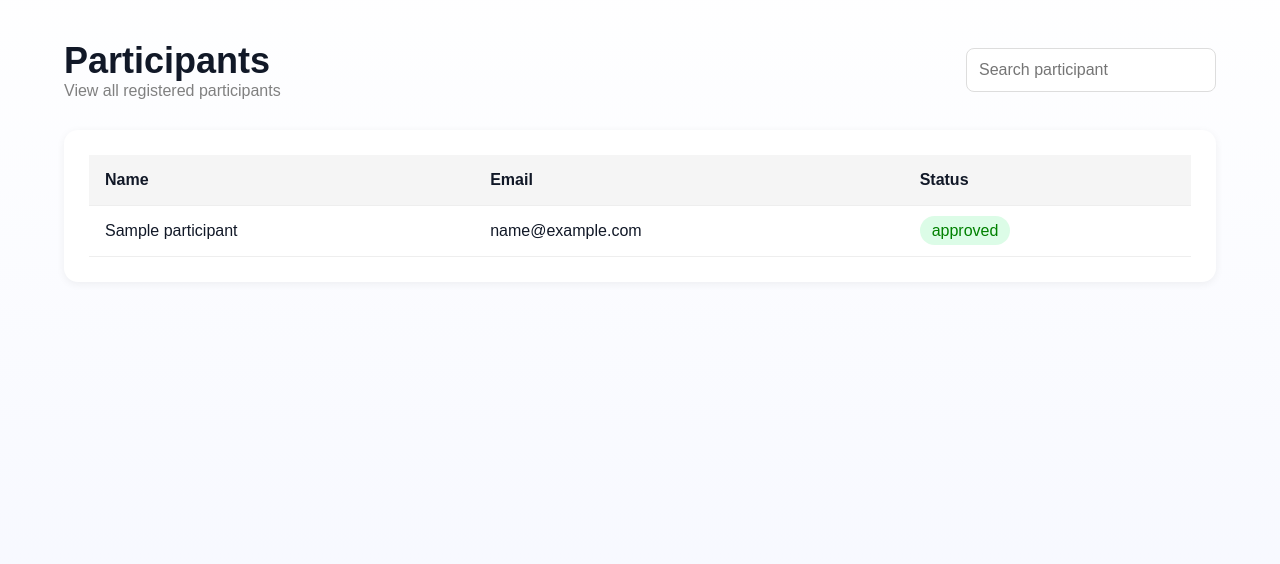
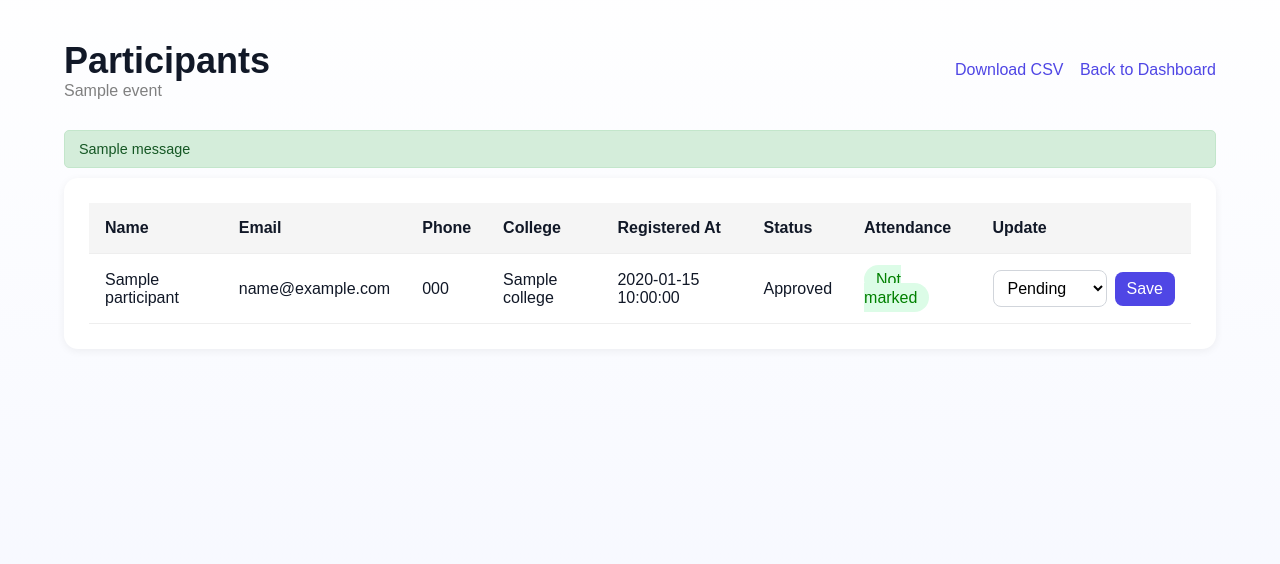
Before and after one commit to nishant-b-bit/AI39-C--Group-7-College_Event_Management_System, a Flask app: template app/Templates/participants.html in a window 1280 px wide. Shown: the part 71-635 px from the top of the page. Run offline with Flask 3, Linux system fonts and the light colour scheme; the template is opened without the code that fills it: most values are stand-ins (such as "Sample title", 1, 10 or a date in 2020); one stand-in notice (Sample message) is shown.

Commit message:
updated the code

```diff
--- a/app/Templates/participants.html
+++ b/app/Templates/participants.html
@@ -1,72 +1,76 @@
 {% extends "common/base.html" %}
-
-{% block title %}
-Participants
-{% endblock %}
+{% block title %}Participants - {{ event.title }}{% endblock %}
 
 {% block extra_css %}
-<link rel="stylesheet"
-href="{{ url_for('static',
-filename='css/participants.css') }}">
+<link rel="stylesheet" href="{{ url_for('static', filename='css/participants.css') }}">
 {% endblock %}
 
 {% block content %}
-
 <div class="participants-container">
-
     <div class="page-header">
-
         <div>
             <h1>Participants</h1>
-            <p>View all registered participants</p>
+            <p>{{ event.title }}</p>
         </div>
-
-        <input
-        type="text"
-        placeholder="Search participant">
-
+        <div>
+            <a href="{{ url_for('auth.download_participants_csv', event_id=event.id) }}">Download CSV</a>
+            <a href="{{ url_for('auth.organizer_dashboard') }}">Back to Dashboard</a>
+        </div>
     </div>
 
+    {% with messages = get_flashed_messages(with_categories=true) %}
+      {% for category, message in messages %}
+        <div class="alert alert-{{ category }}">{{ message }}</div>
+      {% endfor %}
+    {% endwith %}
+
     <div class="participants-card">
-
+        {% if participants %}
         <table>
-
             <thead>
-
                 <tr>
                     <th>Name</th>
                     <th>Email</th>
+                    <th>Phone</th>
+                    <th>College</th>
+                    <th>Registered At</th>
                     <th>Status</th>
+                    <th>Attendance</th>
+                    <th>Update</th>
                 </tr>
-
             </thead>
-
             <tbody>
-
-                {% for participant in participants %}
-
+                {% for p in participants %}
                 <tr>
-
-                    <td>{{ participant.name }}</td>
-
-                    <td>{{ participant.email }}</td>
-
+                    <td>{{ p.name }}</td>
+                    <td>{{ p.email }}</td>
+                    <td>{{ p.phone or '-' }}</td>
+                    <td>{{ p.college or '-' }}</td>
+                    <td>{{ p.registered_at }}</td>
+                    <td>{{ p.status|title }}</td>
                     <td>
                         <span class="status">
-                            {{ participant.status }}
+                            {% if p.attended %}Present{% else %}Not marked{% endif %}
                         </span>
                     </td>
-
+                    <td>
+                        <form method="POST" action="{{ url_for('auth.manage_registration_status', event_id=event.id) }}">
+                            <input type="hidden" name="registration_id" value="{{ p.registration_id }}">
+                            <select name="status">
+                                {% for status in ['pending', 'selected', 'waitlisted', 'rejected', 'cancelled'] %}
+                                <option value="{{ status }}" {% if p.status == status %}selected{% endif %}>{{ status|title }}</option>
+                                {% endfor %}
+                            </select>
+                            <button type="submit">Save</button>
+                        </form>
+                    </td>
                 </tr>
-
                 {% endfor %}
-
             </tbody>
-
         </table>
-
+        {% else %}
+        <p>No participants registered yet.</p>
+        {% endif %}
     </div>
-
 </div>
-
 {% endblock %}
```
